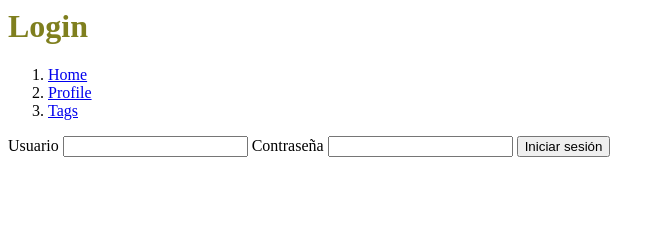
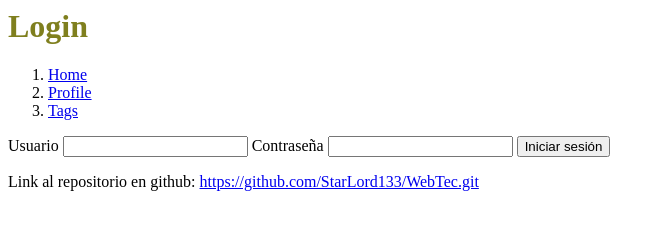
Before and after one commit to StarLord133/WebTec, a website: page public/index.html in a window 1280 px wide. Shown: the whole page, without its empty margins (0-665 px from the left). Drawn offline with Linux system fonts and the light colour scheme; files whose address does not match are found by name.

Commit message:
link al repo

```diff
--- a/public/index.html
+++ b/public/index.html
@@ -27,6 +27,9 @@
         </form>
     </div>
 
+    <p>Link al repositorio en github: <a
+            href="https://github.com/StarLord133/WebTec.git">https://github.com/StarLord133/WebTec.git</a></p>
+
     <script src="index.js"></script>
 
 </body>
```
